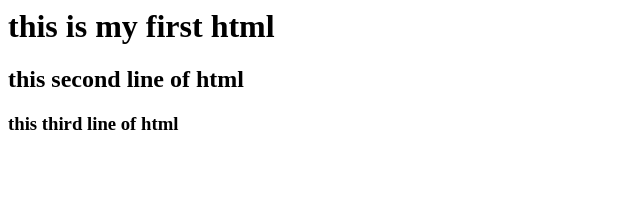
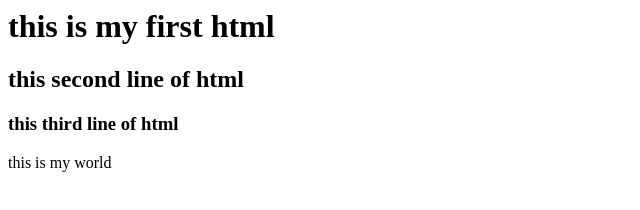
Before and after one commit to truongt2002/lecture0, a plain HTML site: page hello.html in a window 1280 px wide. Shown: the whole page, without its empty margins (0-640 px from the left). Drawn offline with Linux system fonts and the light colour scheme.

Commit message:
Update hello.html

```diff
--- a/hello.html
+++ b/hello.html
@@ -8,6 +8,7 @@
     <h1>this is my first html</h1>
     <h2>this second line of html</h2>
     <h3>this third line of html</h3>
+    this is my world
 
 </body>
 </html>
```
